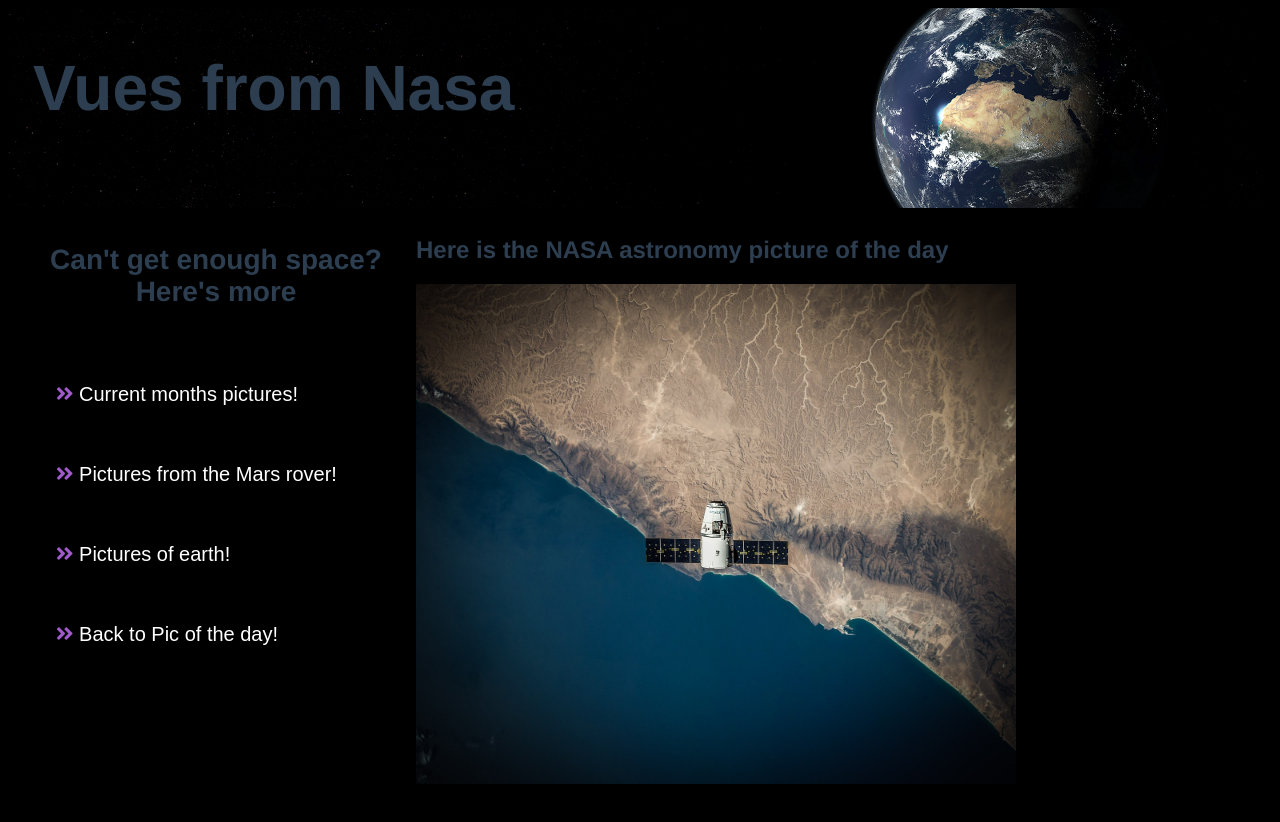
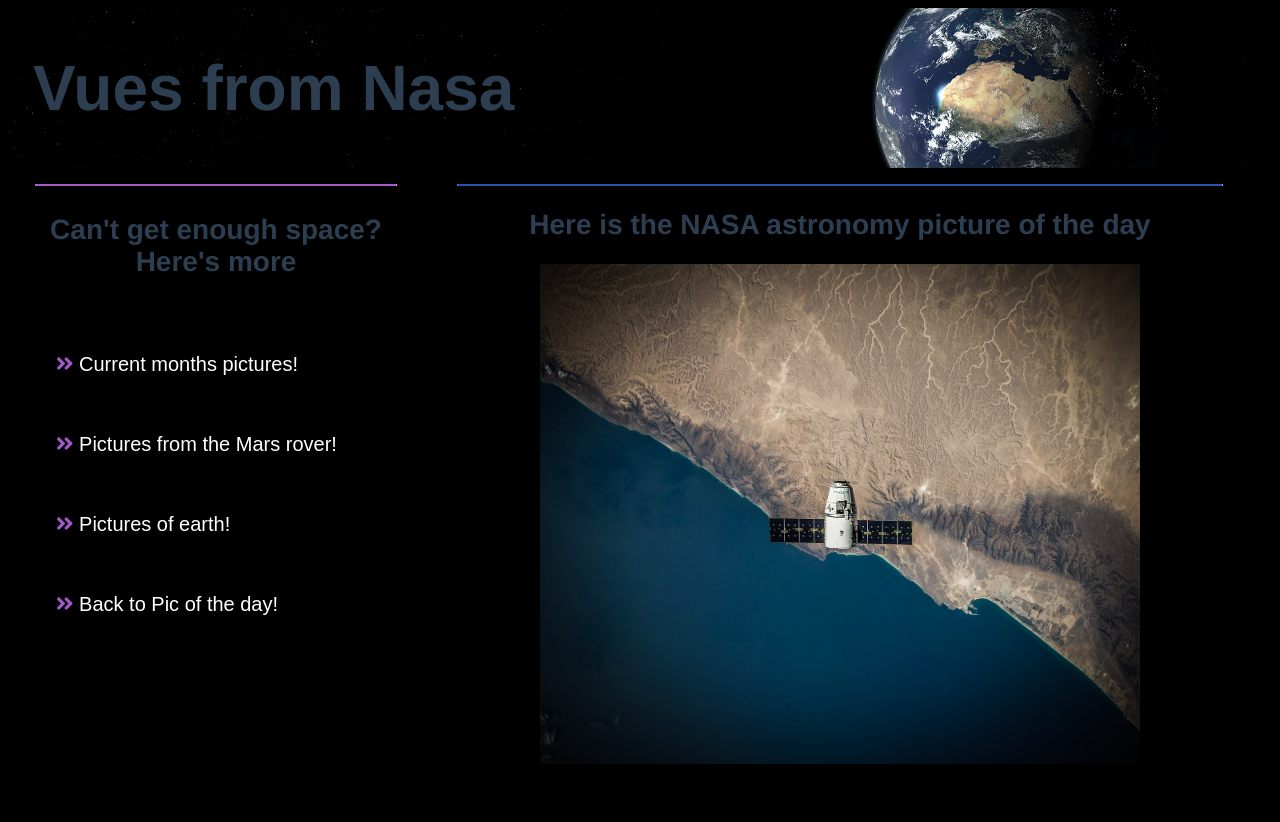
Before and after one commit to benjaminhayek/vues-from-nasa, a Vue app: page / in a window 1280 px wide. Shown: the top 822 px of the page. Built offline with nearby package versions, Linux system fonts and the light colour scheme; no server answers.

Commit message:
Add hr to top and style

```diff
--- a/src/components/NasaVues.vue
+++ b/src/components/NasaVues.vue
@@ -5,6 +5,7 @@
     </header>
     <body class='main-page'>
       <aside>
+        <hr class="border-left">
         <h3 class="aside-title">Can't get enough space? Here's more</h3>
         <button class="curr-month"><i class="fas fa-angle-double-right"></i> Current months pictures!</button>
         <button class="curr-month"><i class="fas fa-angle-double-right"></i> Pictures from the Mars rover!</button>
@@ -12,8 +13,11 @@
         <button class="curr-month"><i class="fas fa-angle-double-right"></i> Back to Pic of the day!</button>
       </aside>
       <section>
-        <h1>Here is the NASA astronomy picture of the day</h1>
-        <img class='placeholder' src='../utils/images/space.jpeg'/>
+        <hr class="border-right">
+        <h1 class="body-title">Here is the NASA astronomy picture of the day</h1>
+        <div class="body-info">
+          <img class='placeholder' src='../utils/images/space.jpeg'/>
+        </div>
       </section>
     </body>
   </div>
@@ -52,7 +56,26 @@
   background-size: cover;
   background-position: center;
   background-repeat: no-repeat;
-  height: 25vh;
+  height: 20vh;
+}
+.border-left {
+  width: 90%;
+  border-bottom: 1px solid #9E5BC9;
+  border-top: 1px solid #9E5BC9;
+}
+.border-right {
+  width: 90%;
+  border-bottom: 1px solid #2954B6;
+  border-top: 1px solid #2954B6;
+}
+.body-info {
+  display: flex;
+  justify-content: center;
+  align-items: center;
+}
+.body-title {
+  font-size: 1.75em;
+  text-align: center;
 }
 .aside-title {
   margin-bottom: 2em;
```
